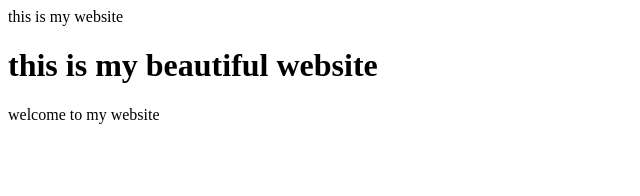
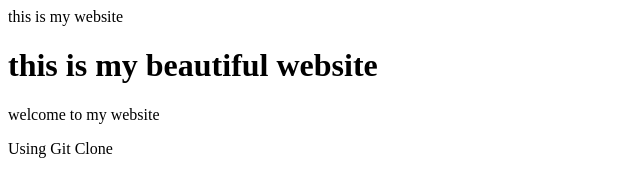
Before and after one commit to Shree2209/test1, a plain HTML site: page index.html in a window 1280 px wide. Shown: the whole page, without its empty margins (0-640 px from the left). Drawn offline with Linux system fonts and the light colour scheme.

Commit message:
testing git clone

```diff
--- a/index.html
+++ b/index.html
@@ -2,4 +2,5 @@
 <ittle>this is my website</title>
 <h1>this is my beautiful website</h1>
 <p>welcome to my website</p>
+<p>Using Git Clone<p/>
 </html>
```
